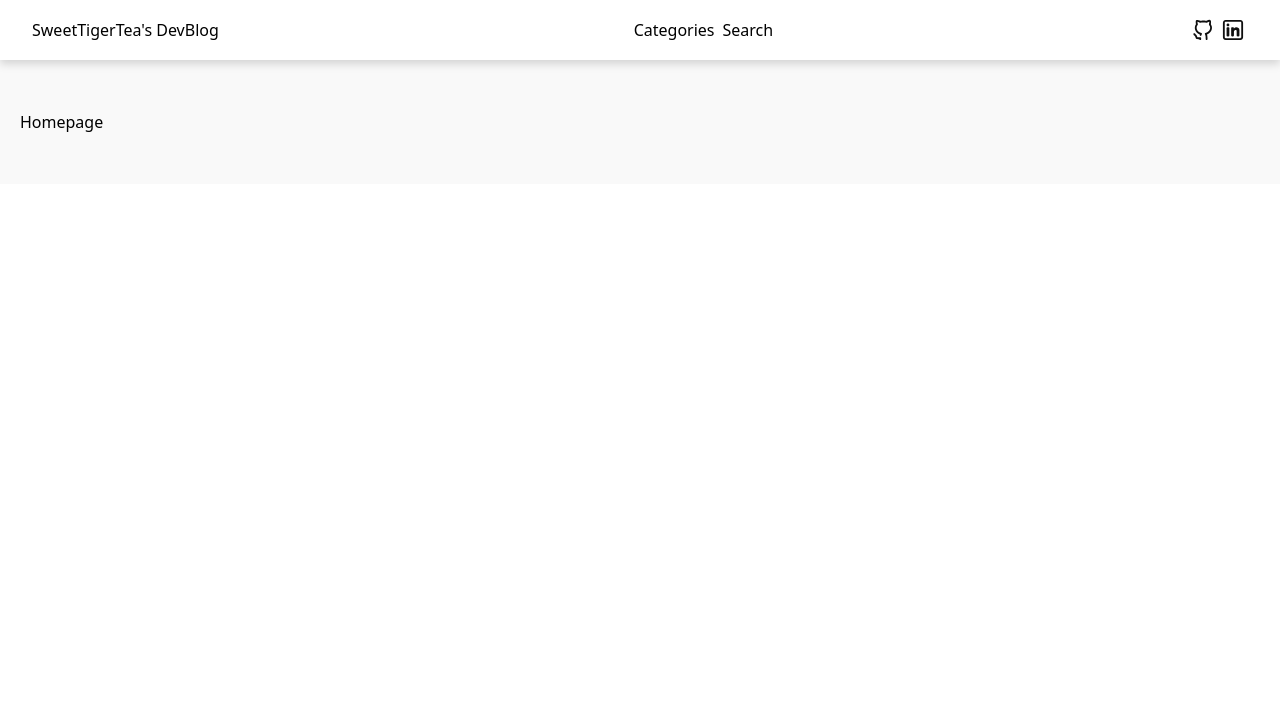
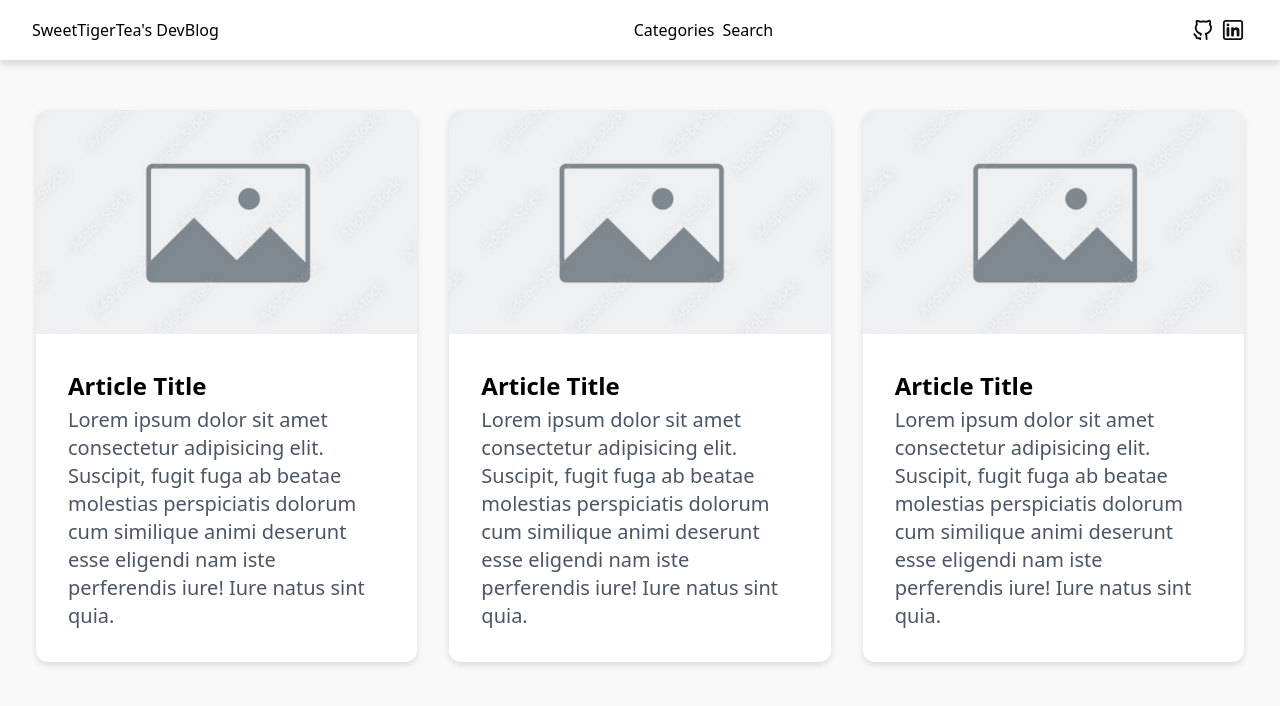
Before and after one commit to sweettigertea/VRTS-dev-blog, a React (Vite) app: page / in a window 1280 px wide. Shown: the top 706 px of the page. Built offline with nearby package versions, Linux system fonts and the light colour scheme.

Commit message:
Added Article cards and array mapping for 'articles'.

```diff
--- a/src/assets/exportAssets.jsx
+++ b/src/assets/exportAssets.jsx
@@ -2,10 +2,12 @@ import github from './github.svg'
 import linkedin from './linkedin.svg'
 import close from './close.svg'
 import menu from './menu.svg'
+import imgPlaceholder from './imgPlaceholder.png'
 
 export {
     menu,
     close,
     github,
     linkedin,
+    imgPlaceholder,
 }
--- a/src/pages/Homepage.jsx
+++ b/src/pages/Homepage.jsx
@@ -1,11 +1,47 @@
 import React from "react";
 import {Link} from "react-router-dom";
+import { imgPlaceholder } from "../assets/exportAssets";
+import Article from "./Article";
 
 export default function Homepage() {
+
+    const articles=[
+        {
+            'id':1,
+            'title':'Article Title',
+            'desc':'Lorem ipsum dolor sit amet consectetur adipisicing elit. Suscipit, fugit fuga ab beatae molestias perspiciatis dolorum cum similique animi deserunt esse eligendi nam iste perferendis iure! Iure natus sint quia.',
+            'cover':imgPlaceholder
+        },
+        {
+            'id':2,
+            'title':'Article Title',
+            'desc':'Lorem ipsum dolor sit amet consectetur adipisicing elit. Suscipit, fugit fuga ab beatae molestias perspiciatis dolorum cum similique animi deserunt esse eligendi nam iste perferendis iure! Iure natus sint quia.',
+            'cover':imgPlaceholder
+        },
+        {
+            'id':3,
+            'title':'Article Title',
+            'desc':'Lorem ipsum dolor sit amet consectetur adipisicing elit. Suscipit, fugit fuga ab beatae molestias perspiciatis dolorum cum similique animi deserunt esse eligendi nam iste perferendis iure! Iure natus sint quia.',
+            'cover':imgPlaceholder
+        },
+
+    ]
+
+
     return (
         <div className='w-full bg-[#f9f9f9] py-[50px]'>
             <div className='max-w-[1240px] mx-auto'>
-                Homepage
+                <div className="grid sm:grid-cols-2 lg:grid-cols-3 gap-8 px-4 text-black">
+                    {articles.map((article)=>
+                        <div key={article.id} className="bg-white rounded-xl overflow-hidden drop-shadow-md">
+                            <img src={article.cover} alt='Image Placeholdersss' className="h-56 w-full object-cover"/>
+                            <div className="p-8">
+                                <h3 className="font-bold text-2xl my-1">{article.title}</h3>
+                                <p className="text-gray-600 text-xl">{article.desc}</p>
+                            </div>
+                        </div>
+                    )}
+                </div>
             </div>
         </div>
     );
```
Also changed, not shown: src/assets/imgPlaceholder.png (added).
